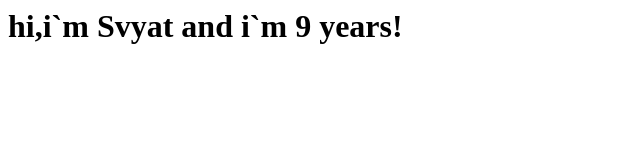
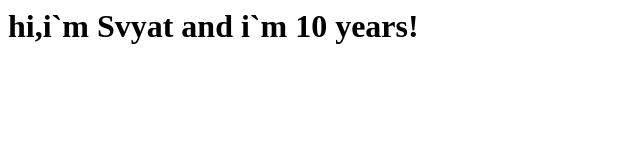
Before and after one commit to SvyatKuzmenko/repository, a plain HTML site: page index.html in a window 1280 px wide. Shown: the full height of the page, 0-640 px from the left. Drawn offline with Linux system fonts and the light colour scheme.

Commit message:
Update index.html

```diff
--- a/index.html
+++ b/index.html
@@ -3,6 +3,6 @@
 <title> about me </title>
 </head>
 <body>
-<h1> hi,i`m Svyat and i`m 9 years! </h1>
+<h1> hi,i`m Svyat and i`m 10 years! </h1>
 </body>
 </html>
```
